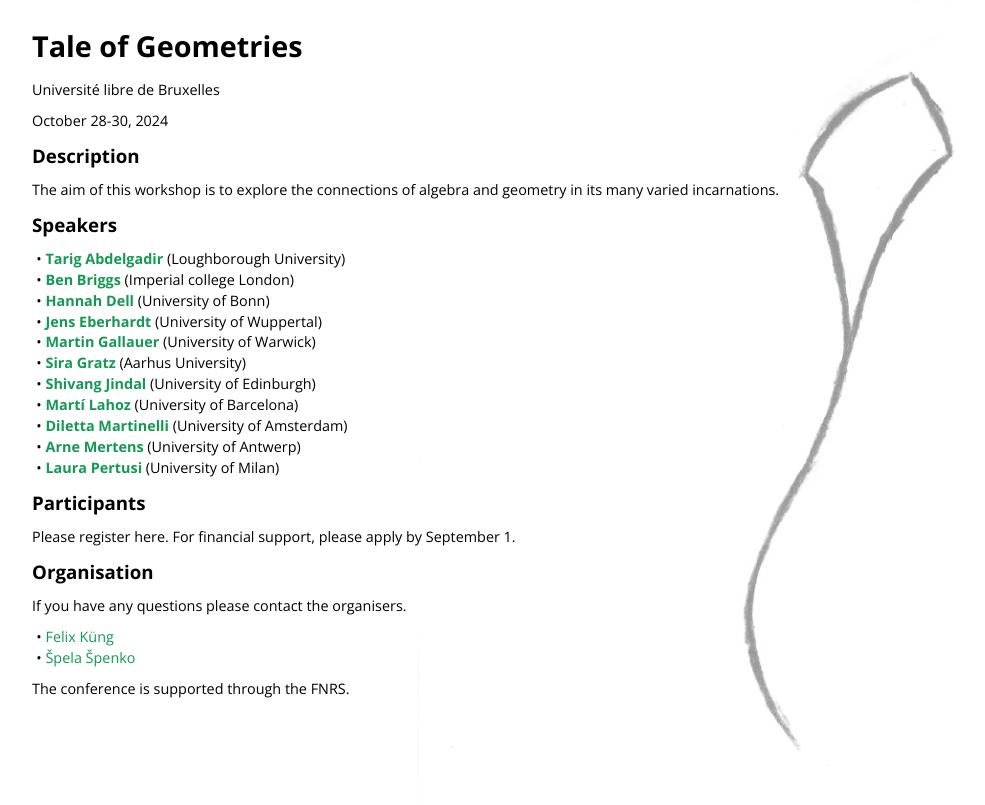
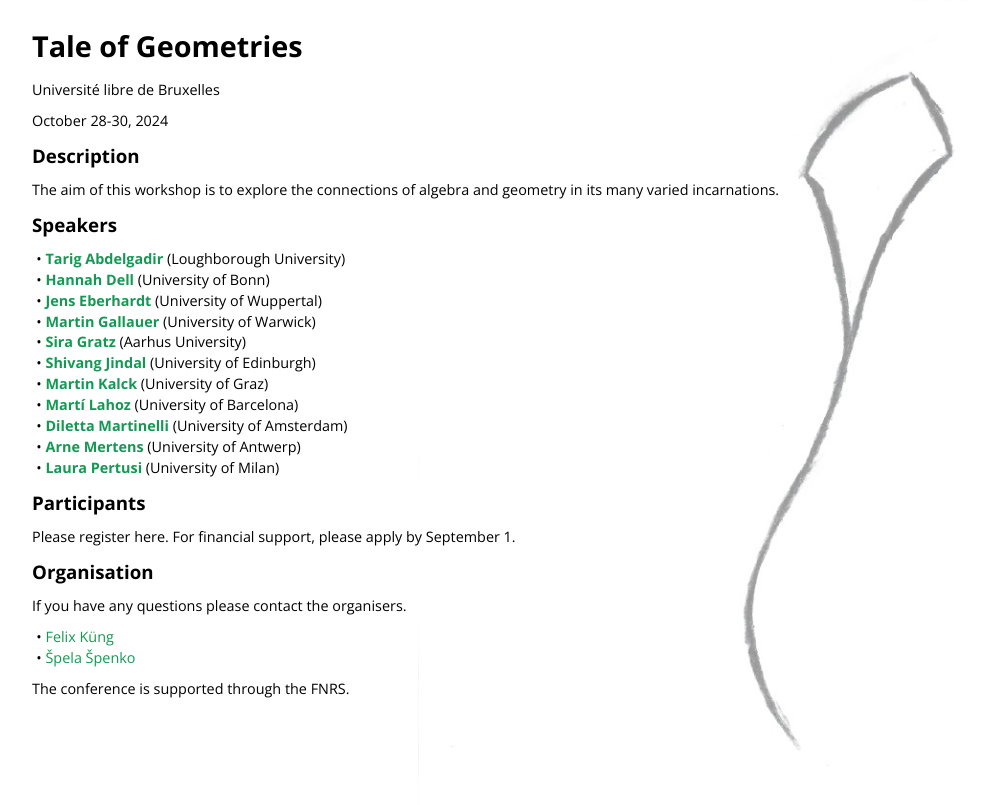
Before and after one commit to Tale-of-Geometries/Tale-of-Geometries.github.io, a Jekyll site: the page built from index.html, in a window 1280 px wide. Shown: the top 805 px of the page, without its empty margins (208-1193 px from the left). Built offline with Jekyll 4.4.1, drawn with Linux system fonts in a browser that asks for light colours; nearby versions of some CDN libraries; library files that are not in the unit come from our copies.

Commit message:
Update speakers.yml

```diff
--- a/_data/speakers.yml
+++ b/_data/speakers.yml
@@ -3,10 +3,6 @@ abdelgadir:
   affiliation: Loughborough University
   website: https://www.lboro.ac.uk/departments/maths/staff/tarig-abdelgadir/
 
-briggs:
-  name: Ben Briggs
-  affiliation: Imperial college London
-  website: https://www.math.utah.edu/~briggs/
 
 
 dell:
@@ -34,6 +30,11 @@ jindal:
   affiliation: University of Edinburgh
   website: https://sites.google.com/view/jindalshiv/
 
+kalck:
+  name: Martin Kalck
+  affiliation: University of Graz
+  website: https://imsc.uni-graz.at/kalck/
+
 lahoz:
   name: Martí Lahoz
   affiliation: University of Barcelona
```
